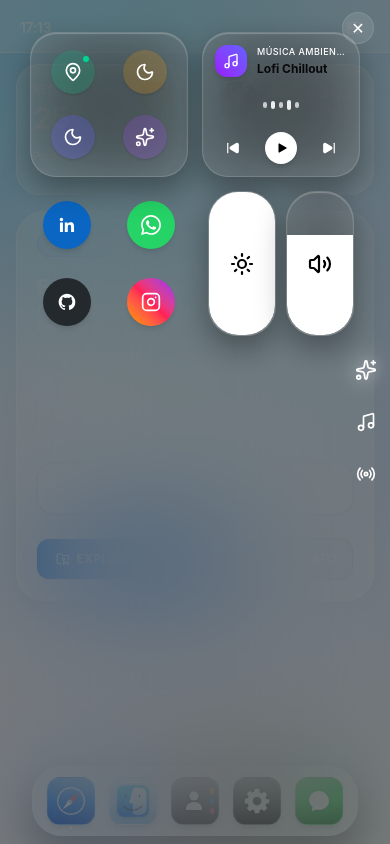
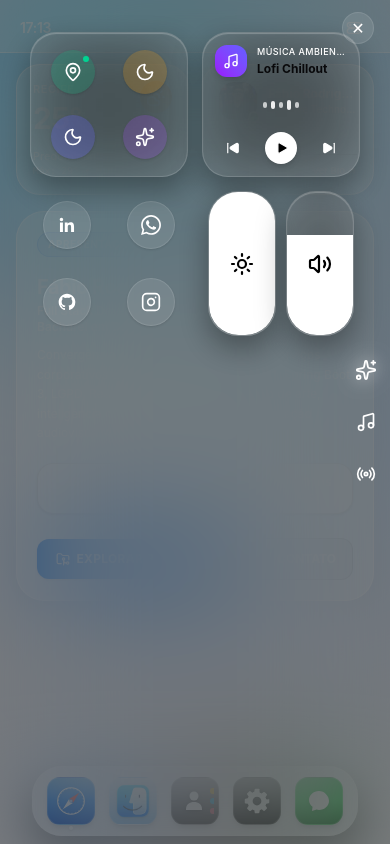
Before and after one commit to fabiorodrigues-tech-dev/portfolio-liquid-glass-experience, a React (Vite) app: page / in a window 390 px wide. Both pictures are taken after a click on the button 354 px from the left and 28 px from the top of the page. Built offline with nearby package versions, Linux system fonts and the light colour scheme; a web font is replaced by a local one.

Commit message:
revert(mobile): restaurar botoes de redes para estilo monocromatico translucido original

```diff
--- a/src/components/mobile/ControlCenterMobile.tsx
+++ b/src/components/mobile/ControlCenterMobile.tsx
@@ -411,9 +411,9 @@ export const ControlCenterMobile: React.FC<ControlCenterMobileProps> = ({
               </div>
             </div>
 
-            {/* Linha 2: Redes Sociais com Cores Oficiais e Sliders Alinhados (max-w-[330px] mx-auto, h-[145px]) */}
+            {/* Linha 2: Redes com Estilo Original e Sliders Alinhados (max-w-[330px] mx-auto, h-[145px]) */}
             <div className="w-full grid grid-cols-2 gap-3.5 h-[145px] max-w-[330px] mx-auto">
-              {/* Lado Esquerdo: Grid 2x2 dos 4 Botões de Contato */}
+              {/* Lado Esquerdo: Grid 2x2 dos 4 Botões de Contato (Translúcidos / Glassmorphism) */}
               <div className="grid grid-cols-2 gap-2.5 place-items-center h-[145px]">
                 {/* LinkedIn */}
                 <a
@@ -421,13 +421,11 @@ export const ControlCenterMobile: React.FC<ControlCenterMobileProps> = ({
                   target="_blank"
                   rel="noreferrer"
                   onClick={triggerHaptic}
-                  className="w-12 h-12 rounded-full bg-[#0A66C2] flex items-center justify-center shadow-md active:scale-95 transition-transform overflow-hidden"
+                  className="w-12 h-12 rounded-full bg-white/10 hover:bg-white/20 border border-white/10 flex items-center justify-center text-white/90 cursor-pointer active:scale-95 transition-all shadow-sm"
                   title="LinkedIn Oficial"
                   aria-label="LinkedIn"
                 >
-                  <svg className="w-5 h-5" viewBox="0 0 24 24" fill="#FFFFFF">
-                    <path d="M20.447 20.452h-3.554v-5.569c0-1.328-.027-3.037-1.852-3.037-1.853 0-2.136 1.445-2.136 2.939v5.667H9.351V9h3.414v1.561h.046c.477-.9 1.637-1.85 3.37-1.85 3.601 0 4.267 2.37 4.267 5.455v6.286zM5.337 7.433c-1.144 0-2.063-.926-2.063-2.065 0-1.138.92-2.063 2.063-2.063 1.14 0 2.064.925 2.064 2.063 0 1.139-.925 2.065-2.064 2.065zm1.782 13.019H3.555V9h3.564v11.452z" />
-                  </svg>
+                  <LinkedinIcon className="w-5 h-5 fill-current" />
                 </a>
 
                 {/* WhatsApp */}
@@ -436,13 +434,11 @@ export const ControlCenterMobile: React.FC<ControlCenterMobileProps> = ({
                   target="_blank"
                   rel="noreferrer"
                   onClick={triggerHaptic}
-                  className="w-12 h-12 rounded-full bg-[#25D366] flex items-center justify-center shadow-md active:scale-95 transition-transform overflow-hidden"
+                  className="w-12 h-12 rounded-full bg-white/10 hover:bg-white/20 border border-white/10 flex items-center justify-center text-white/90 cursor-pointer active:scale-95 transition-all shadow-sm"
                   title="WhatsApp (+55 (81) 99185-1507)"
                   aria-label="WhatsApp"
                 >
-                  <svg className="w-5 h-5" viewBox="0 0 24 24" fill="#FFFFFF">
-                    <path d="M.057 24l1.687-6.163c-1.041-1.804-1.588-3.849-1.587-5.946.003-6.556 5.338-11.891 11.893-11.891 3.181.001 6.167 1.24 8.413 3.488 2.245 2.248 3.481 5.236 3.48 8.414-.003 6.557-5.338 11.892-11.893 11.892-1.99-.001-3.951-.5-5.688-1.448l-6.305 1.654zm6.597-3.807c1.676.995 3.276 1.591 5.392 1.592 5.448 0 9.886-4.434 9.889-9.885.002-5.462-4.415-9.89-9.881-9.892-5.452 0-9.887 4.434-9.889 9.884-.001 2.225.651 3.891 1.746 5.634l-.999 3.648 3.742-.981zm11.387-5.464c-.074-.124-.272-.198-.57-.347-.297-.149-1.758-.868-2.031-.967-.272-.099-.47-.149-.669.149-.198.297-.768.967-.941 1.165-.173.198-.347.223-.644.074-.297-.149-1.255-.462-2.39-1.475-.883-.788-1.48-1.761-1.653-2.059-.173-.297-.018-.458.13-.606.134-.133.297-.347.446-.521.151-.172.2-.296.3-.495.099-.198.05-.372-.025-.521-.075-.148-.669-1.611-.916-2.206-.242-.579-.487-.501-.669-.51l-.57-.01c-.198 0-.52.074-.792.372s-1.04 1.016-1.04 2.479 1.065 2.876 1.213 3.074c.149.198 2.095 3.2 5.076 4.487.709.306 1.263.489 1.694.626.712.226 1.36.194 1.872.118.571-.085 1.758-.719 2.006-1.413.248-.695.248-1.29.173-1.414z" />
-                  </svg>
+                  <WhatsAppIcon className="w-5 h-5 fill-current" />
                 </a>
 
                 {/* GitHub */}
@@ -451,17 +447,11 @@ export const ControlCenterMobile: React.FC<ControlCenterMobileProps> = ({
                   target="_blank"
                   rel="noreferrer"
                   onClick={triggerHaptic}
-                  className="w-12 h-12 rounded-full bg-[#24292e] flex items-center justify-center shadow-md active:scale-95 transition-transform overflow-hidden"
+                  className="w-12 h-12 rounded-full bg-white/10 hover:bg-white/20 border border-white/10 flex items-center justify-center text-white/90 cursor-pointer active:scale-95 transition-all shadow-sm"
                   title="GitHub (Octocat)"
                   aria-label="GitHub"
                 >
-                  <svg className="w-5 h-5" viewBox="0 0 24 24" fill="#FFFFFF">
-                    <path
-                      fillRule="evenodd"
-                      clipRule="evenodd"
-                      d="M12 2C6.477 2 2 6.484 2 12.017c0 4.425 2.865 8.18 6.839 9.504.5.092.682-.217.682-.483 0-.237-.008-.868-.013-1.703-2.782.605-3.369-1.343-3.369-1.343-.454-1.158-1.11-1.466-1.11-1.466-.908-.62.069-.608.069-.608 1.003.07 1.53 1.032 1.53 1.032.892 1.53 2.341 1.088 2.91.832.092-.647.35-1.088.636-1.338-2.22-.253-4.555-1.113-4.555-4.951 0-1.093.39-1.988 1.029-2.688-.103-.253-.446-1.272.098-2.65 0 0 .84-.27 2.75 1.026A9.564 9.564 0 0112 6.844c.85.004 1.705.115 2.504.337 1.909-1.296 2.747-1.027 2.747-1.027.546 1.379.202 2.398.1 2.651.64.7 1.028 1.595 1.028 2.688 0 3.848-2.339 4.695-4.566 4.943.359.309.678.92.678 1.855 0 1.338-.012 2.419-.012 2.747 0 .268.18.58.688.482A10.019 10.019 0 0022 12.017C22 6.484 17.522 2 12 2z"
-                    />
-                  </svg>
+                  <GithubIcon className="w-5 h-5 fill-current" />
                 </a>
 
                 {/* Instagram */}
@@ -470,15 +460,11 @@ export const ControlCenterMobile: React.FC<ControlCenterMobileProps> = ({
                   target="_blank"
                   rel="noreferrer"
                   onClick={triggerHaptic}
-                  className="w-12 h-12 rounded-full bg-gradient-to-tr from-amber-500 via-rose-500 to-purple-600 flex items-center justify-center shadow-md active:scale-95 transition-transform overflow-hidden"
+                  className="w-12 h-12 rounded-full bg-white/10 hover:bg-white/20 border border-white/10 flex items-center justify-center text-white/90 cursor-pointer active:scale-95 transition-all shadow-sm"
                   title="Instagram (@f.a.rodrigues)"
                   aria-label="Instagram"
                 >
-                  <svg className="w-5 h-5" viewBox="0 0 24 24" fill="none" stroke="#FFFFFF" strokeWidth="2" strokeLinecap="round" strokeLinejoin="round">
-                    <rect width="20" height="20" x="2" y="2" rx="5" ry="5" />
-                    <path d="M16 11.37A4 4 0 1 1 12.63 8 4 4 0 0 1 16 11.37z" />
-                    <line x1="17.5" x2="17.51" y1="6.5" y2="6.5" />
-                  </svg>
+                  <InstagramIcon className="w-5 h-5" />
                 </a>
               </div>
 
```
